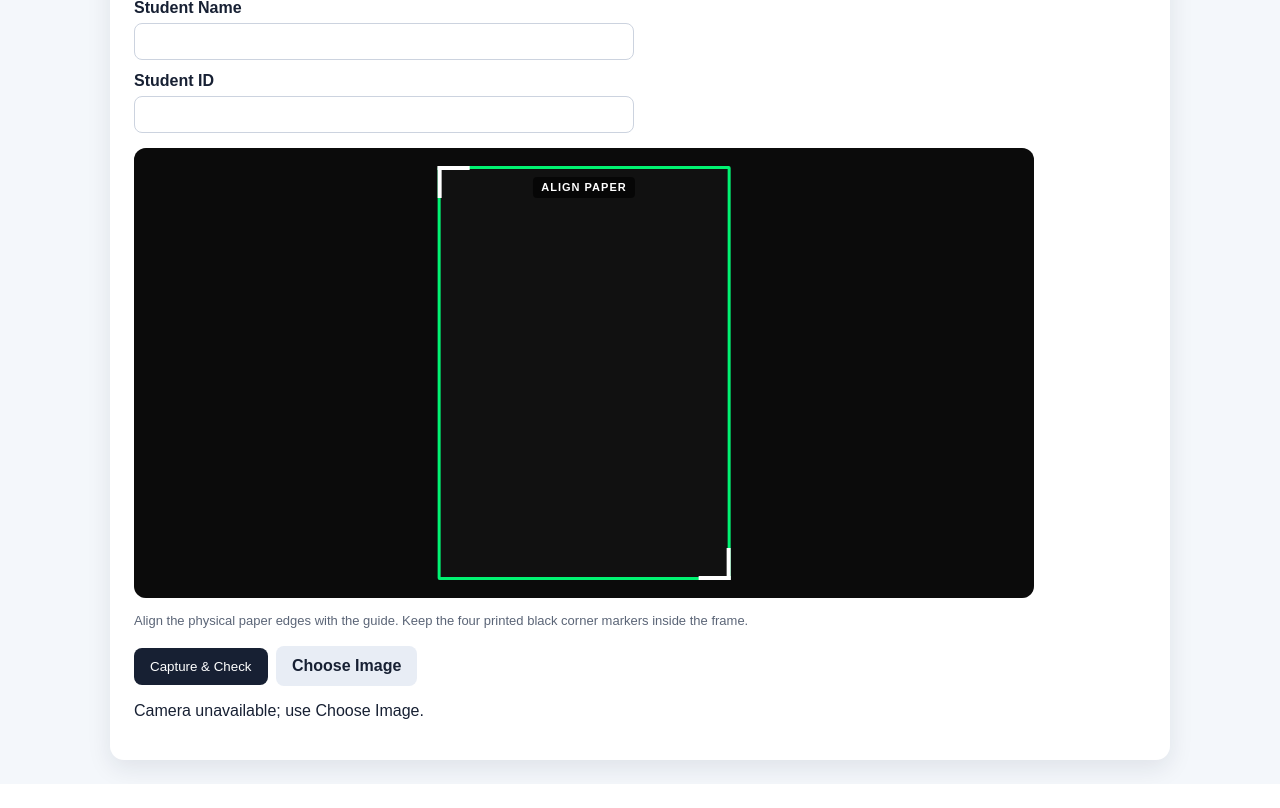
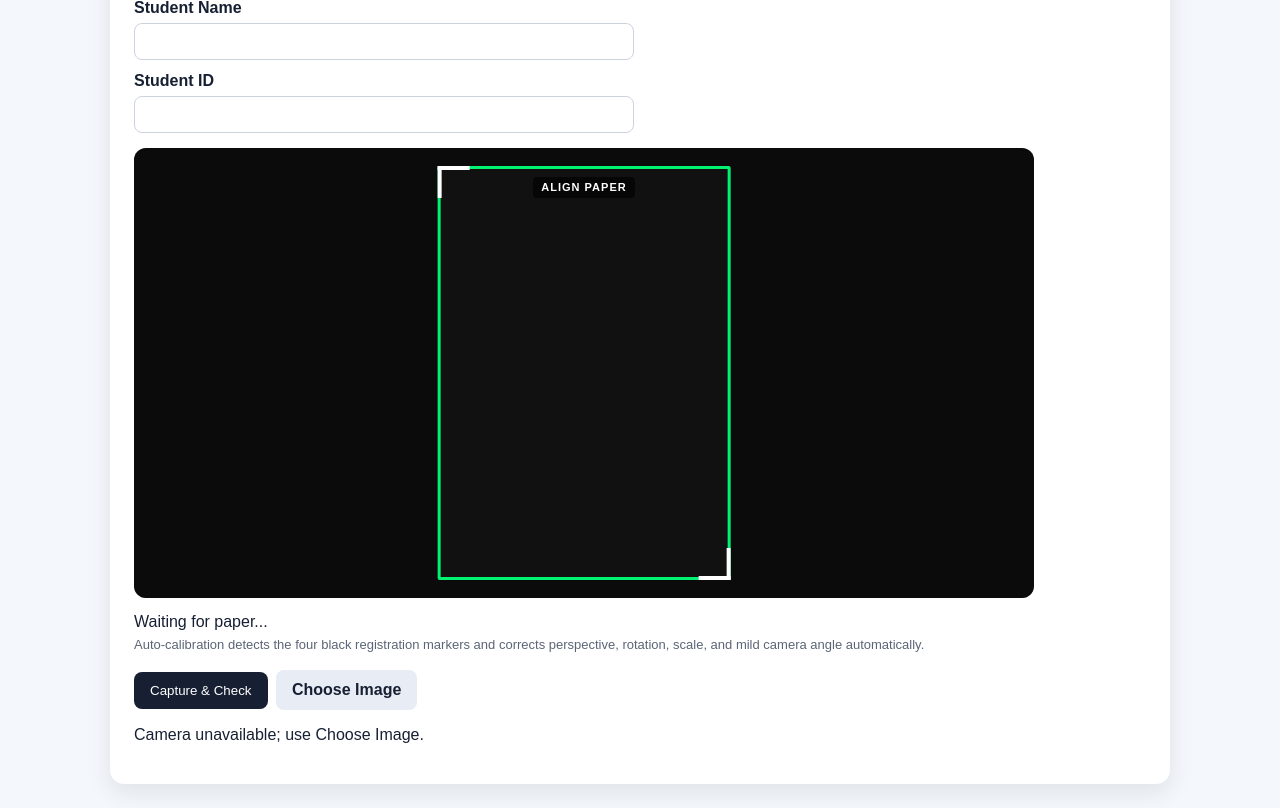
Before and after one commit to jordanzap-glitch/prototype-test, a Django app: page /quiz/1/scan/ in a window 1280 px wide. Shown: the part 213-1021 px from the top of the page. Before the commit the page ends 997 px from the top, so only its background shows below. Run offline with Django 5.2, Linux system fonts and the light colour scheme; data comes from the database, SQL or seed files in the repository.

Commit message:
Add live automatic paper calibration to camera scanner

```diff
--- a/templates/app/camera_scan.html
+++ b/templates/app/camera_scan.html
@@ -15,7 +15,8 @@
 </div>
 <canvas id="canvas" hidden></canvas>
 </div>
-<p class="guide-help">Align the physical paper edges with the guide. Keep the four printed black corner markers inside the frame.</p>
+<div class="calibration-status" id="calibrationStatus"><span class="calibration-dot"></span><span id="calibrationText">Waiting for paper...</span></div>
+<p class="guide-help">Auto-calibration detects the four black registration markers and corrects perspective, rotation, scale, and mild camera angle automatically.</p>
 <button class="button" type="button" id="capture">Capture &amp; Check</button>
 <label class="button secondary file">Choose Image<input id="file" type="file" accept="image/*" capture="environment"></label>
 <p id="status"></p>
@@ -26,6 +27,49 @@ const v=document.getElementById("video");
 const c=document.getElementById("canvas");
 const s=document.getElementById("status");
 const f=document.getElementById("scanForm");
+const cameraBox=document.getElementById("camera");
+const calibrationStatus=document.getElementById("calibrationStatus");
+const calibrationText=document.getElementById("calibrationText");
+let calibrated=false;
+let calibrationBusy=false;
+let calibrationTimer=null;
+
+function setCalibration(text,ok=false){
+  calibrationText.textContent=text;
+  calibrationStatus.classList.toggle("calibrated",ok);
+  calibrated=ok;
+}
+
+async function autoCalibrateFrame(){
+  if(calibrationBusy || !v.videoWidth) return;
+  calibrationBusy=true;
+  const temp=document.createElement("canvas");
+  temp.width=Math.min(v.videoWidth,1600);
+  temp.height=Math.round(v.videoHeight*(temp.width/v.videoWidth));
+  temp.getContext("2d").drawImage(v,0,0,temp.width,temp.height);
+  temp.toBlob(async blob=>{
+    try{
+      const d=new FormData();
+      d.append("image",blob,"calibration.jpg");
+      d.append("paper_size",f.paper_size.value);
+      const r=await fetch("{% url 'app:camera_calibrate' quiz.id %}",{
+        method:"POST",body:d,
+        headers:{"X-CSRFToken":document.querySelector("[name=csrfmiddlewaretoken]").value}
+      });
+      const x=await r.json();
+      if(x.ok){
+        setCalibration("Paper detected • "+x.confidence+"% calibrated",true);
+        cameraBox.classList.add("paper-detected");
+      }else{
+        setCalibration(x.error||"Align all 4 corner markers");
+        cameraBox.classList.remove("paper-detected");
+      }
+    }catch(e){
+      setCalibration("Move camera until all 4 markers are visible");
+      cameraBox.classList.remove("paper-detected");
+    }finally{ calibrationBusy=false; }
+  },"image/jpeg",.72);
+}
 
 async function camera(){
   try{
@@ -33,7 +77,10 @@ async function camera(){
       video:{facingMode:{ideal:"environment"},width:{ideal:4032},height:{ideal:3024}},
       audio:false
     });
-  }catch(e){s.textContent="Camera unavailable; use Choose Image.";}
+  }catch(e){s.textContent="Camera unavailable; use Choose Image.";return;}
+  clearInterval(calibrationTimer);
+  calibrationTimer=setInterval(autoCalibrateFrame,900);
+  setTimeout(autoCalibrateFrame,500);
 }
 
 async function send(blob){
@@ -52,6 +99,7 @@ async function send(blob){
 
 document.getElementById("capture").onclick=()=>{
   if(!v.videoWidth){s.textContent="Camera not ready.";return;}
+  if(!calibrated){s.textContent="Wait for auto-calibration to detect the paper.";return;}
   c.width=v.videoWidth;
   c.height=v.videoHeight;
   c.getContext("2d").drawImage(v,0,0);
```
